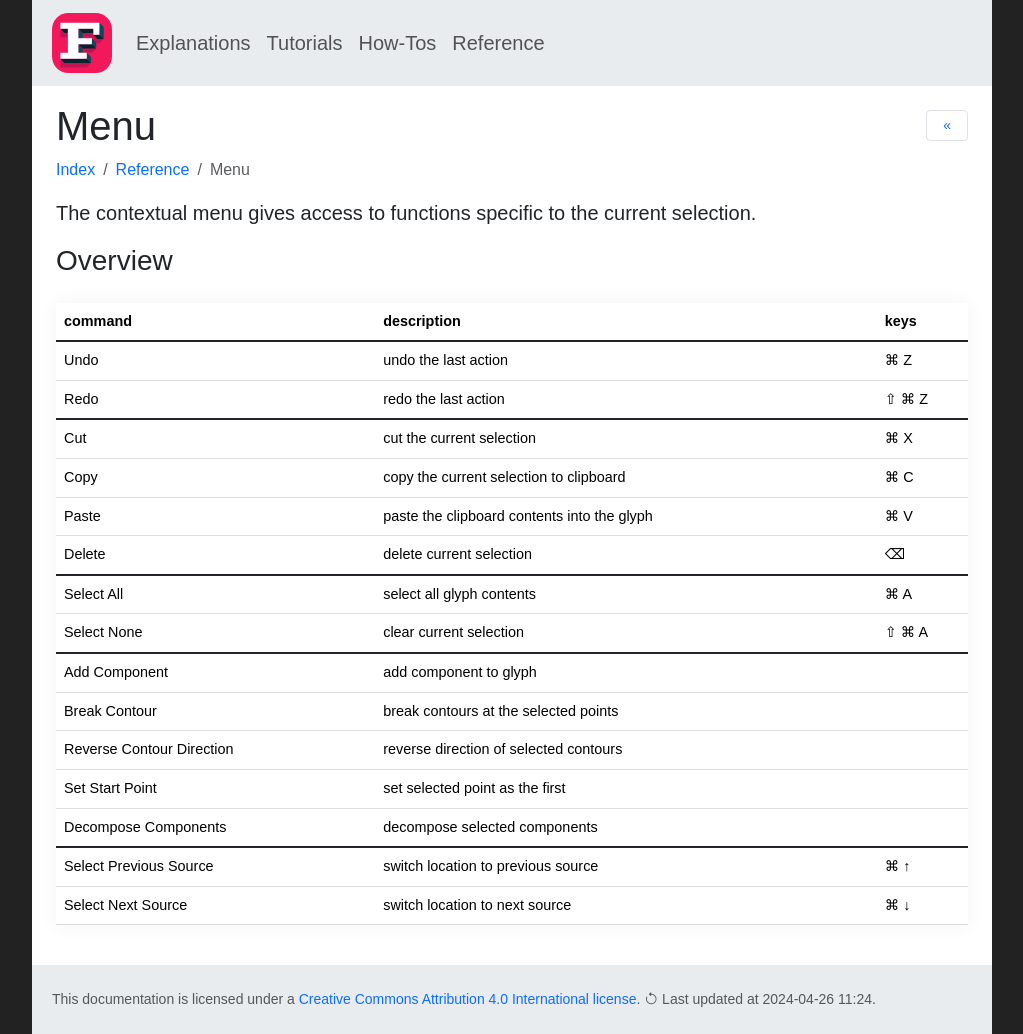
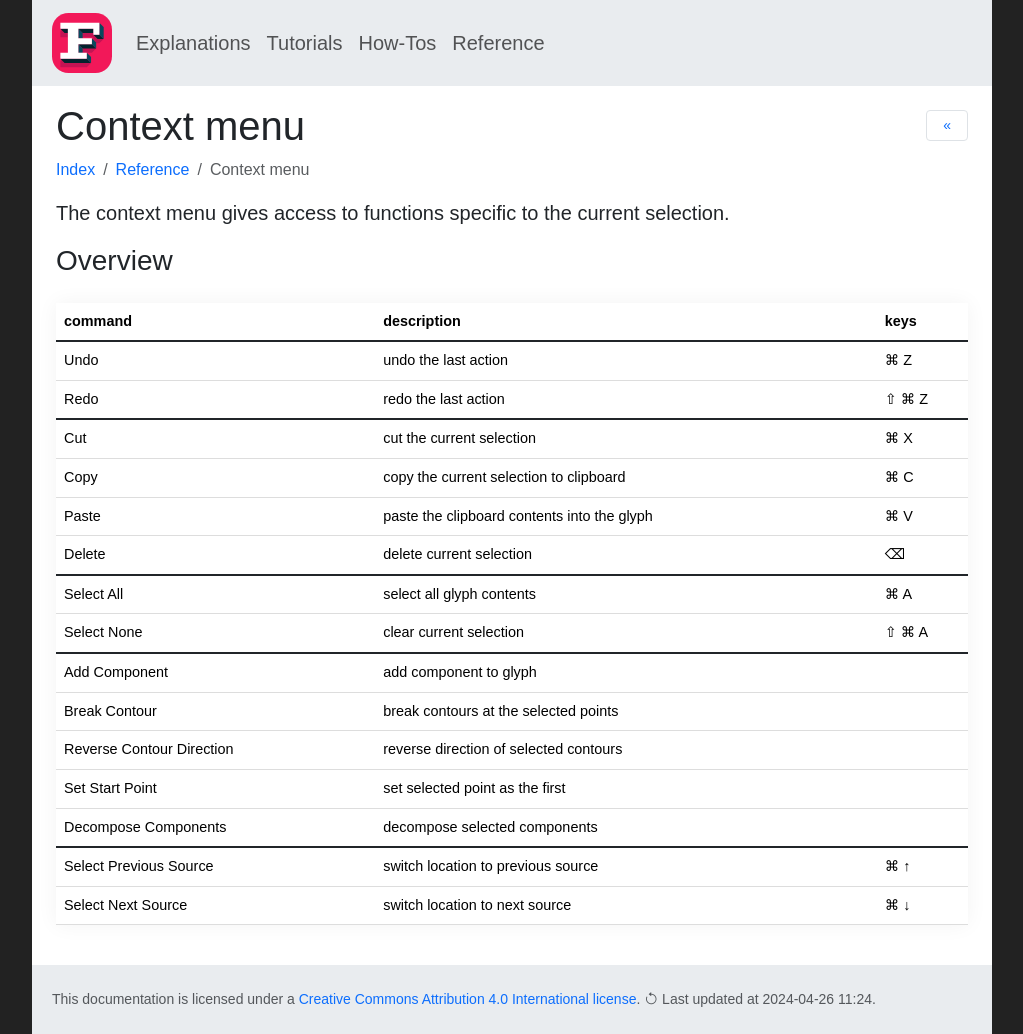
Before and after one commit to googlefonts/fontra-docs, a Jekyll site: the page built from _reference/context-menu.md, in a window 1280 px wide. Shown: the whole page, without its empty margins (128-1151 px from the left). Built offline with Jekyll 4.4.1, drawn with Linux system fonts in a browser that asks for light colours; nearby versions of some CDN libraries; some web fonts are replaced.

Commit message:
Rename Menu to Context menu, because we have new top menu bar

```diff
--- a/_reference/menu.md
+++ b/_reference/context-menu.md
@@ -1,5 +1,5 @@
 ---
-title     : Menu
+title     : Context menu
 layout    : default
 permalink : /reference/menu/
 draft     : true
@@ -14,7 +14,7 @@ order     : 600
   </ol>
 </nav>
 
-The contextual menu gives access to functions specific to the current selection.
+The context menu gives access to functions specific to the current selection.
 {: .lead }
 
 ### Overview
--- a/_reference/reference.md
+++ b/_reference/reference.md
@@ -30,7 +30,7 @@ theoretical knowledge · information-oriented · useful when working
   - [Reference font](panels/reference-font)
   - [Glyph info](panels/glyph-info)
   - [Transformation](panels/transformations)
-- [Menu](menu)
+- [Context menu](context-menu)
 
 </div>
 <div class='col' markdown='1'>
```
Also changed, not shown: _reference/canvas.md (+5 -3 lines), _reference/workspace.md (+2 -2 lines).
